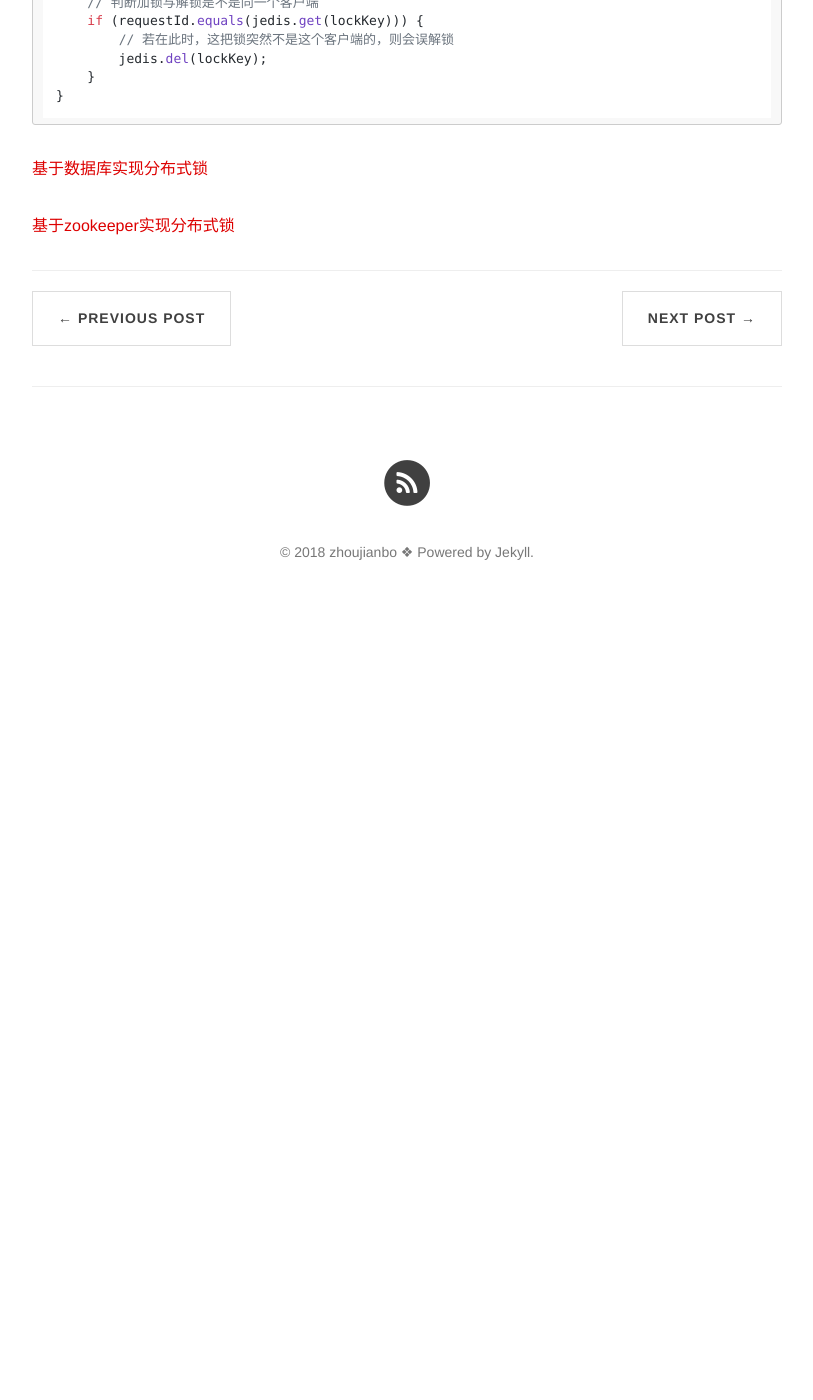
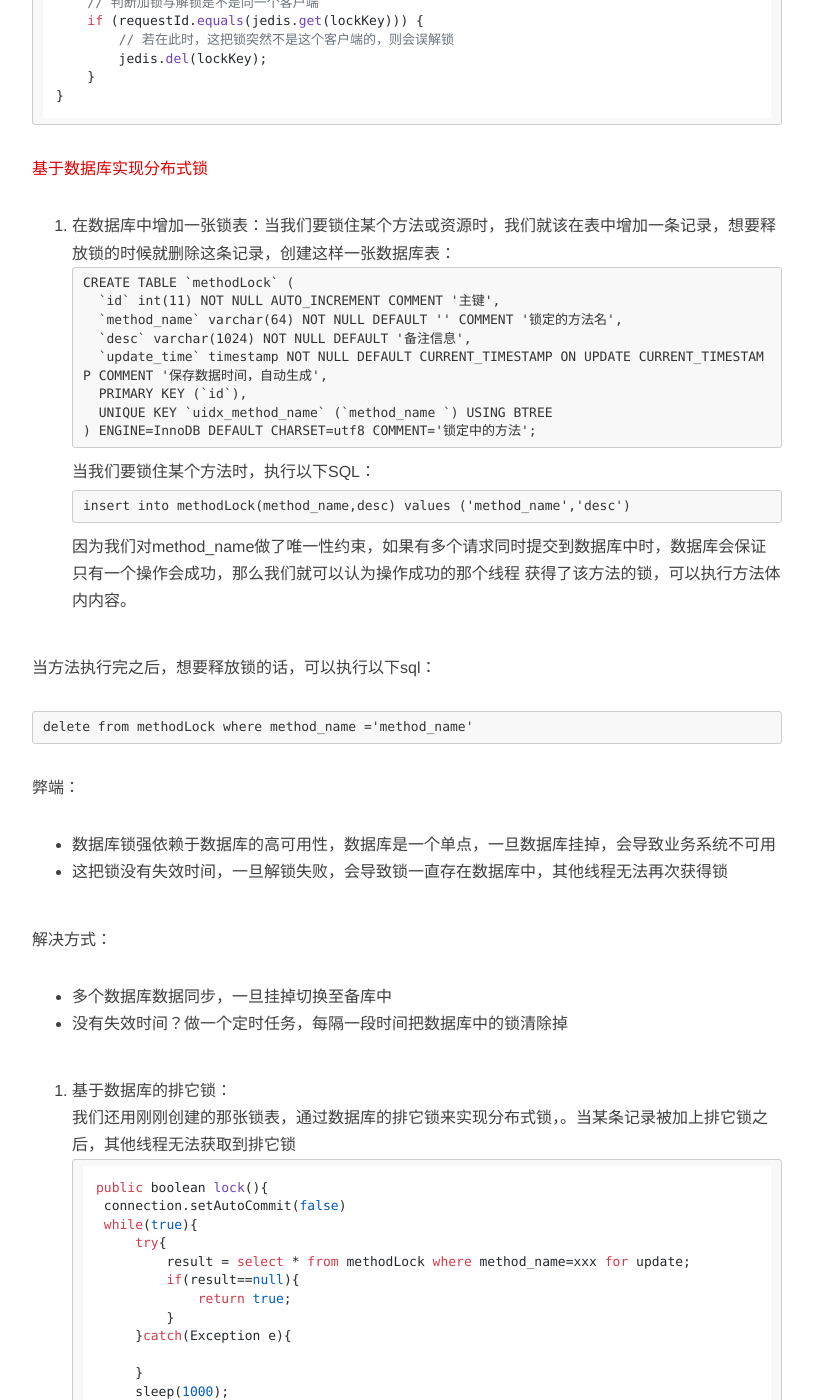
Before and after one commit to ZhouJianBoPro/ZhouJianBoPro.github.io, a Jekyll site: the page built from _posts/2018-05-07-distribute-lock.md, in a window 1280 px wide and 1400 px high, scrolled down 2889 px. Shown: the whole window, without its empty margins (233-1046 px from the left). Built offline with Jekyll 4.4.1, drawn with Linux system fonts in a browser that asks for light colours; nearby versions of some CDN libraries; comment, search, counter and statistics services are not loaded; before the commit the page ends 3519 px from its top, so only the background shows below that; some of the changed text lies outside the part shown.

Commit message:
defalut commit；

````diff
--- a/_posts/2018-05-07-distribute-lock.md
+++ b/_posts/2018-05-07-distribute-lock.md
@@ -111,6 +111,63 @@ public static void wrongReleaseLock2(Jedis jedis, String lockKey, String request
 ```
 
 <span id="database"><font color="#dd0000">基于数据库实现分布式锁</font><br /></span>
+1. 在数据库中增加一张锁表：当我们要锁住某个方法或资源时，我们就该在表中增加一条记录，想要释放锁的时候就删除这条记录，创建这样一张数据库表：
+```mysql
+CREATE TABLE `methodLock` (
+  `id` int(11) NOT NULL AUTO_INCREMENT COMMENT '主键',
+  `method_name` varchar(64) NOT NULL DEFAULT '' COMMENT '锁定的方法名',
+  `desc` varchar(1024) NOT NULL DEFAULT '备注信息',
+  `update_time` timestamp NOT NULL DEFAULT CURRENT_TIMESTAMP ON UPDATE CURRENT_TIMESTAMP COMMENT '保存数据时间，自动生成',
+  PRIMARY KEY (`id`),
+  UNIQUE KEY `uidx_method_name` (`method_name `) USING BTREE
+) ENGINE=InnoDB DEFAULT CHARSET=utf8 COMMENT='锁定中的方法';
+```
+当我们要锁住某个方法时，执行以下SQL：
+```mysql
+insert into methodLock(method_name,desc) values ('method_name','desc')
+```
+因为我们对method_name做了唯一性约束，如果有多个请求同时提交到数据库中时，数据库会保证只有一个操作会成功，那么我们就可以认为操作成功的那个线程
+获得了该方法的锁，可以执行方法体内内容。<br/>
 
+当方法执行完之后，想要释放锁的话，可以执行以下sql：
+```mysql
+delete from methodLock where method_name ='method_name'
+```
+弊端：<br/>
+* 数据库锁强依赖于数据库的高可用性，数据库是一个单点，一旦数据库挂掉，会导致业务系统不可用
+* 这把锁没有失效时间，一旦解锁失败，会导致锁一直存在数据库中，其他线程无法再次获得锁
+
+解决方式：<br/>
+* 多个数据库数据同步，一旦挂掉切换至备库中
+* 没有失效时间？做一个定时任务，每隔一段时间把数据库中的锁清除掉
+
+2. 基于数据库的排它锁：<br/>
+我们还用刚刚创建的那张锁表，通过数据库的排它锁来实现分布式锁，。当某条记录被加上排它锁之后，其他线程无法获取到排它锁
+```html
+public boolean lock(){
+    connection.setAutoCommit(false)
+    while(true){
+        try{
+            result = select * from methodLock where method_name=xxx for update;
+            if(result==null){
+                return true;
+            }
+        }catch(Exception e){
+
+        }
+        sleep(1000);
+    }
+    return false;
+}
+```
+我们可以认为获取到排他锁的线程即获取到了分布式锁，处理完业务逻辑后再解锁：
+```html
+public void unlock(){
+    connection.commit();
+}
+```
 
 <span id="zookeeper"><font color="#dd0000">基于zookeeper实现分布式锁</font><br /></span>
+大致思路：每个客户端对某个方法进行加锁的时候，在zookeeper上的该方法对应指定的目录下，生成唯一的一个
+瞬时有序节点，判断是否获取锁的方式很简单，只需要判断有序节点中序号最小的一个，当释放锁的时候，
+只需将这个瞬时节点删除即可，可以避免服务宕机导致的锁无法释放，而产生死锁的问题。
````
